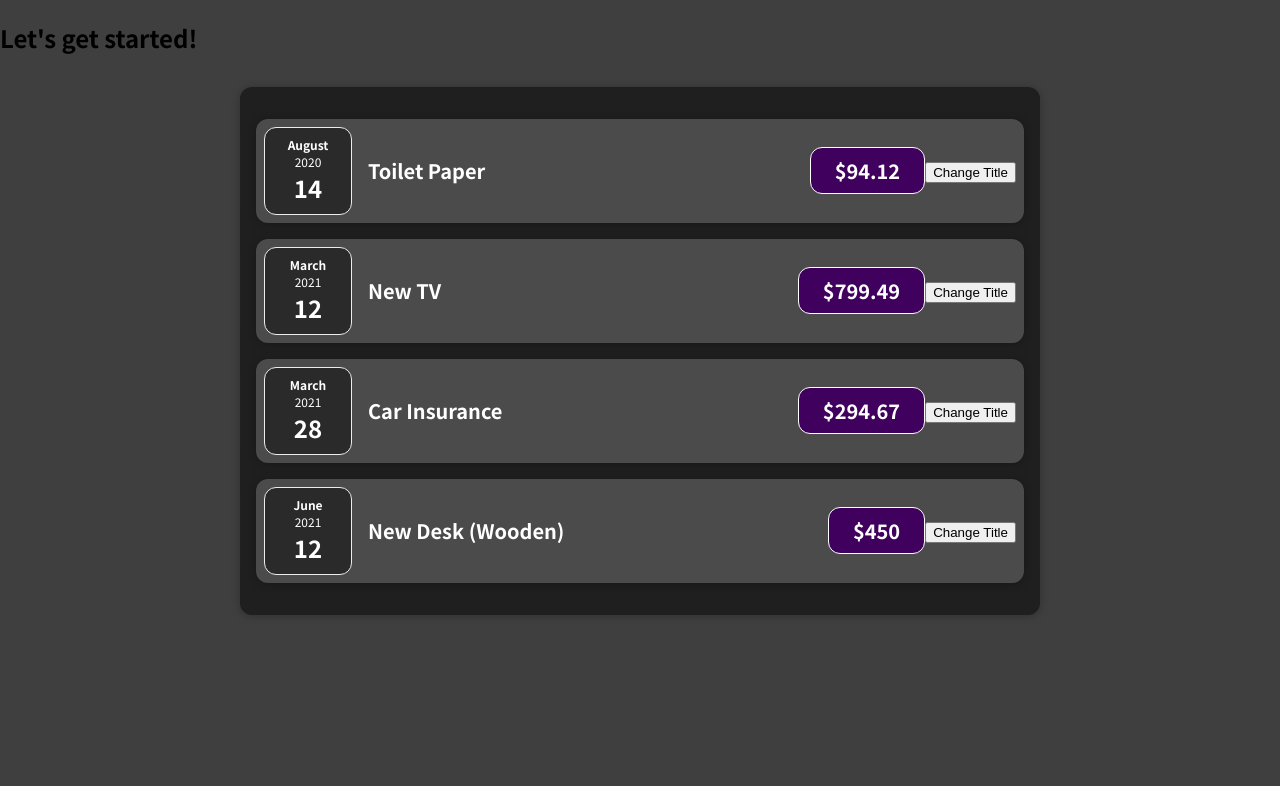
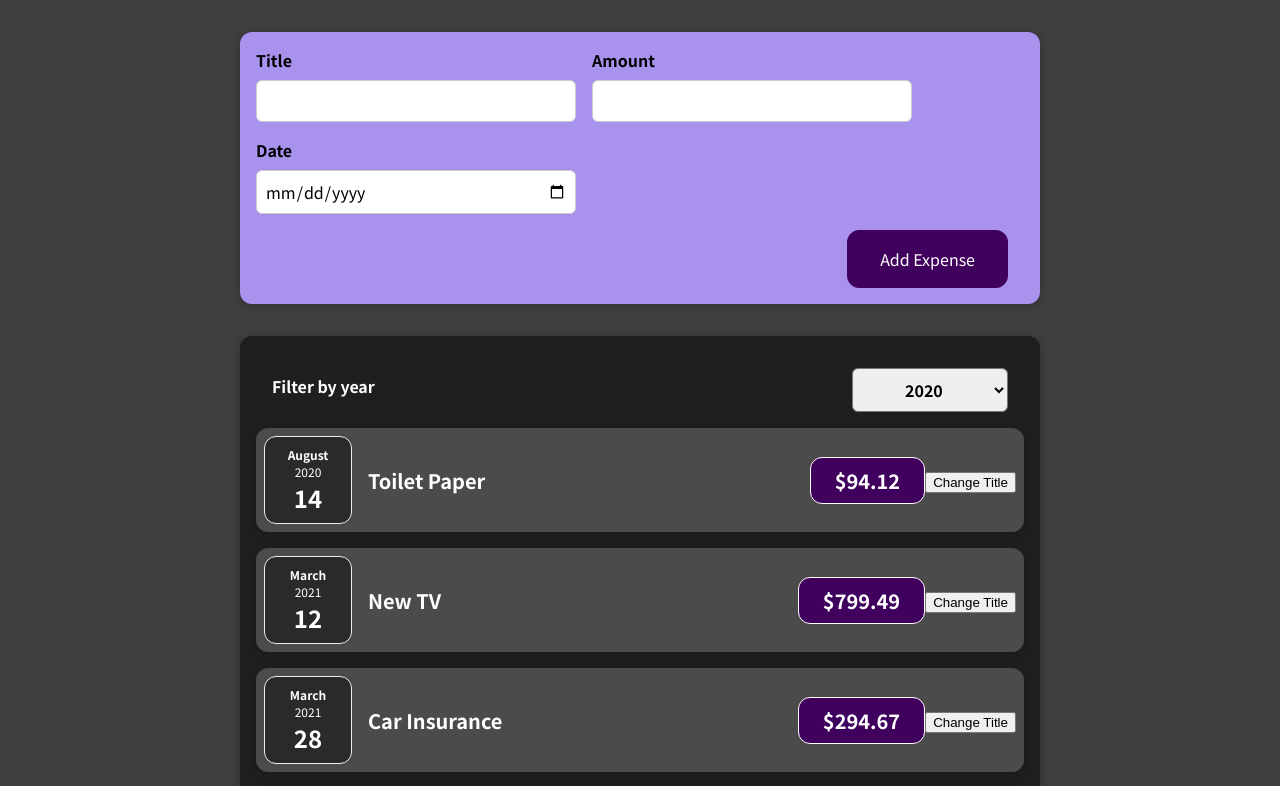
Before and after one commit to jinzxu/ExpenseTracker, a React (Create React App) app: page / in a window 1280 px wide. Shown: the top 786 px of the page. Built offline with nearby package versions, Linux system fonts and the light colour scheme.

Commit message:
Add Expense Filter component

```diff
--- a/src/App.js
+++ b/src/App.js
@@ -1,6 +1,8 @@
+import React, { useState } from "react";
 import Expenses from "./components/Expenses/Expenses";
+import NewExpense from "./components/NewExpense/NewExpense";
 const App = () => {
-  const expenses = [
+  const [expenses, setExpenses] = useState([
     {
       id: 'e1',
       title: 'Toilet Paper',
@@ -25,10 +27,16 @@
       amount: 450,
       date: new Date(2021, 5, 12),
     },
-  ];
+  ]);
+  const addNewExpenseHandler = (newExpense) => {
+    setExpenses([...expenses, { ...newExpense, id: Math.random() }])
+  }
+  const filteredYearHandler = (filteredYear) => {
+    console.log("filteredYear", filteredYear)
+  }
   return (
     <div>
-      <h2>Let's get started!</h2>
+      <NewExpense onAddNewExpense={addNewExpenseHandler} />
       <Expenses items={expenses}></Expenses>
     </div>
   );
--- a/src/components/Expenses/ExpenseDate.js
+++ b/src/components/Expenses/ExpenseDate.js
@@ -1,7 +1,7 @@
 import './ExpenseDate.css'
 const ExpenseDate = (props) => {
     console.log("ExpensesDate props: ", props)
-    const expenseDate = props.date;
+    const expenseDate = new Date(props.date);
     const month = expenseDate.toLocaleString("en-US", { month: "long" });
     const day = expenseDate.toLocaleString("en-US", { day: "2-digit" });
     const year = expenseDate.getFullYear();
--- a/src/components/Expenses/Expenses.js
+++ b/src/components/Expenses/Expenses.js
@@ -1,11 +1,19 @@
 import ExpenseItem from "./ExpenseItem";
+import React, { useState } from "react";
 import "./Expenses.css"
 import Card from "../UI/Card";
+import ExpensesFilter from "./ExpensesFilter";
 const Expenses = (props) => {
-    console.log("Expenses props: ", props)
     const items = props.items;
+    const [filteredYear, setFilteredYear] = useState('2020');
+    const saveYearFilterHandler = selectedYear => {
+        setFilteredYear(selectedYear);
+    };
     return (
         <Card className="expenses">
+            <ExpensesFilter
+                onSaveYearFilter={saveYearFilterHandler}
+            />
             {items.map(item =>
             (
                 <ExpenseItem
--- /dev/null
+++ b/src/components/Expenses/ExpensesFilter.css
@@ -0,0 +1,24 @@
+.expenses-filter {
+  color: white;
+  padding: 0 1rem;
+}
+
+.expenses-filter__control {
+  display: flex;
+  width: 100%;
+  align-items: center;
+  justify-content: space-between;
+  margin: 1rem 0;
+}
+
+.expenses-filter label {
+  font-weight: bold;
+  margin-bottom: 0.5rem;
+}
+
+.expenses-filter select {
+  font: inherit;
+  padding: 0.5rem 3rem;
+  font-weight: bold;
+  border-radius: 6px;
+}
--- /dev/null
+++ b/src/components/Expenses/ExpensesFilter.js
@@ -0,0 +1,30 @@
+
+import React, { useState } from 'react';
+
+import './ExpensesFilter.css';
+
+const ExpensesFilter = (props) => {
+    const [filteredYear, setFilteredYear] = useState('2020');
+    const yearFilterHandler = (event) => {
+        setFilteredYear(event.target.value)
+        props.onSaveYearFilter(event.target.value);
+    };
+    return (
+        <div className='expenses-filter'>
+            <div className='expenses-filter__control'>
+                <label>Filter by year</label>
+                <select
+                    value={filteredYear}
+                    onChange={yearFilterHandler}
+                >
+                    <option value='2022'>2022</option>
+                    <option value='2021'>2021</option>
+                    <option value='2020'>2020</option>
+                    <option value='2019'>2019</option>
+                </select>
+            </div>
+        </div>
+    );
+};
+
+export default ExpensesFilter;
--- a/src/components/NewExpense/ExpenseForm.js
+++ b/src/components/NewExpense/ExpenseForm.js
@@ -4,38 +4,37 @@
 
 const ExpenseForm = (props) => {
     const [userInput, setUserInput] = useState({
-        enteredTitle: "",
-        enteredAmount: "",
-        enteredDate: ""
+        title: "",
+        amount: "",
+        date: ""
     })
     const titleChangeHandler = (event) => {
-        setUserInput((prevState) => {
-            return ({ ...prevState, enteredTitle: event.target.value })
-        })
+        setUserInput((prevState) => ({
+            ...prevState,
+            title: event.target.value
+        }))
     }
     const amountChangeHandler = (event) => {
-        setUserInput((prevState) => {
-            return ({ ...prevState, enteredAmount: event.target.value })
-        })
+        setUserInput((prevState) => ({
+            ...prevState,
+            amount: event.target.value
+        }))
     }
     const dateChangeHandler = (event) => {
-        setUserInput((prevState) => {
-            return ({ ...prevState, enteredDate: event.target.value })
-        })
+        setUserInput((prevState) => ({
+            ...prevState,
+            date: event.target.value
+        }))
     }
-
     const submitHandler = (event) => {
         event.preventDefault();
-        props.onSaveUserInput(userInput)
-        setUserInput(() => {
-            return ({
-                enteredTitle: "",
-                enteredAmount: "",
-                enteredDate: "",
-            })
-        })
+        props.onSaveUserInputHandler(userInput)
+        setUserInput(() => ({
+            title: "",
+            amount: "",
+            date: ""
+        }))
     }
-
     return (
         <form onSubmit={submitHandler}>
             <div className='new-expense__controls'>
@@ -43,7 +42,7 @@
                     <label>Title</label>
                     <input
                         type='text'
-                        value={userInput.enteredTitle}
+                        value={userInput.title}
                         onChange={titleChangeHandler}
                     />
                 </div>
@@ -51,9 +50,9 @@
                     <label>Amount</label>
                     <input
                         type='number'
+                        value={userInput.amount}
                         min='0.01'
                         step='0.01'
-                        value={userInput.enteredAmount}
                         onChange={amountChangeHandler}
                     />
                 </div>
@@ -61,9 +60,9 @@
                     <label>Date</label>
                     <input
                         type='date'
+                        value={userInput.date}
                         min='2019-01-01'
                         max='2022-12-31'
-                        value={userInput.enteredDate}
                         onChange={dateChangeHandler}
                     />
                 </div>
--- a/src/components/NewExpense/NewExpense.js
+++ b/src/components/NewExpense/NewExpense.js
@@ -1,17 +1,37 @@
-import React from "react";
+import React, { useState } from "react";
 import "./NewExpense.css"
 import ExpenseForm from "./ExpenseForm";
 const NewExpense = (props) => {
-    const saveUserInputHandler = (userInput) => {
-        const expenseData = {
-            ...userInput,
-            id: Math.random().toString()
+    // const saveUserInputHandler = (userInput) => {
+    //     const expenseData = {
+    //         ...userInput,
+    //         id: Math.random().toString()
+    //     }
+    //     props.onAddExpense(expenseData)
+    // }
+    // const [userInput, setExpenseData] = useState({
+    //     title: "",
+    //     amount: "",
+    //     date: ""
+    // });
+    var newExpense = {
+        title: "",
+        amount: "",
+        date: ""
+    }
+    const saveUserInputHandler = userInput => {
+        newExpense = {
+            title: userInput.title,
+            amount: userInput.amount,
+            date: userInput.date
         }
-        props.onAddExpense(expenseData)
-    }
+        props.onAddNewExpense(newExpense)
+    };
     return (
         <div className="new-expense">
-            <ExpenseForm onSaveUserInput={saveUserInputHandler} />
+            <ExpenseForm
+                onSaveUserInputHandler={saveUserInputHandler}
+            />
         </div>
     )
 }
```
